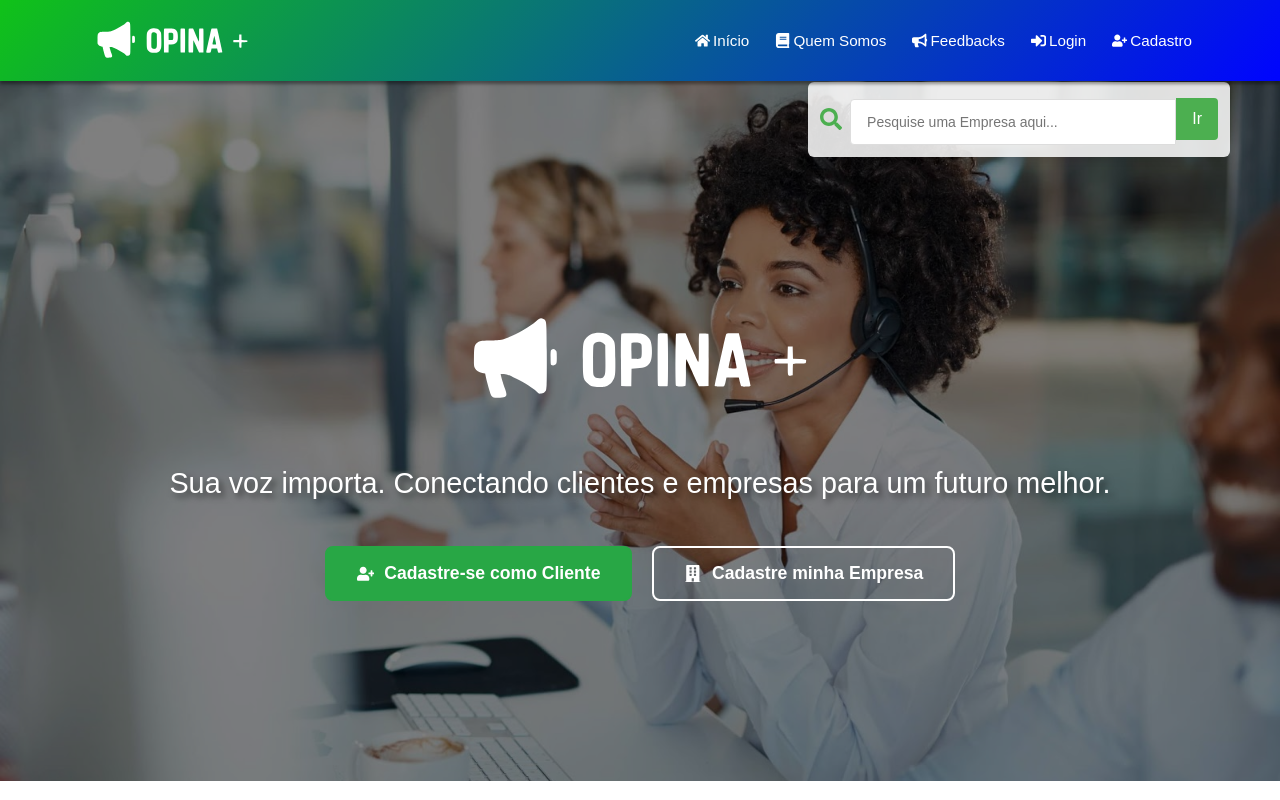
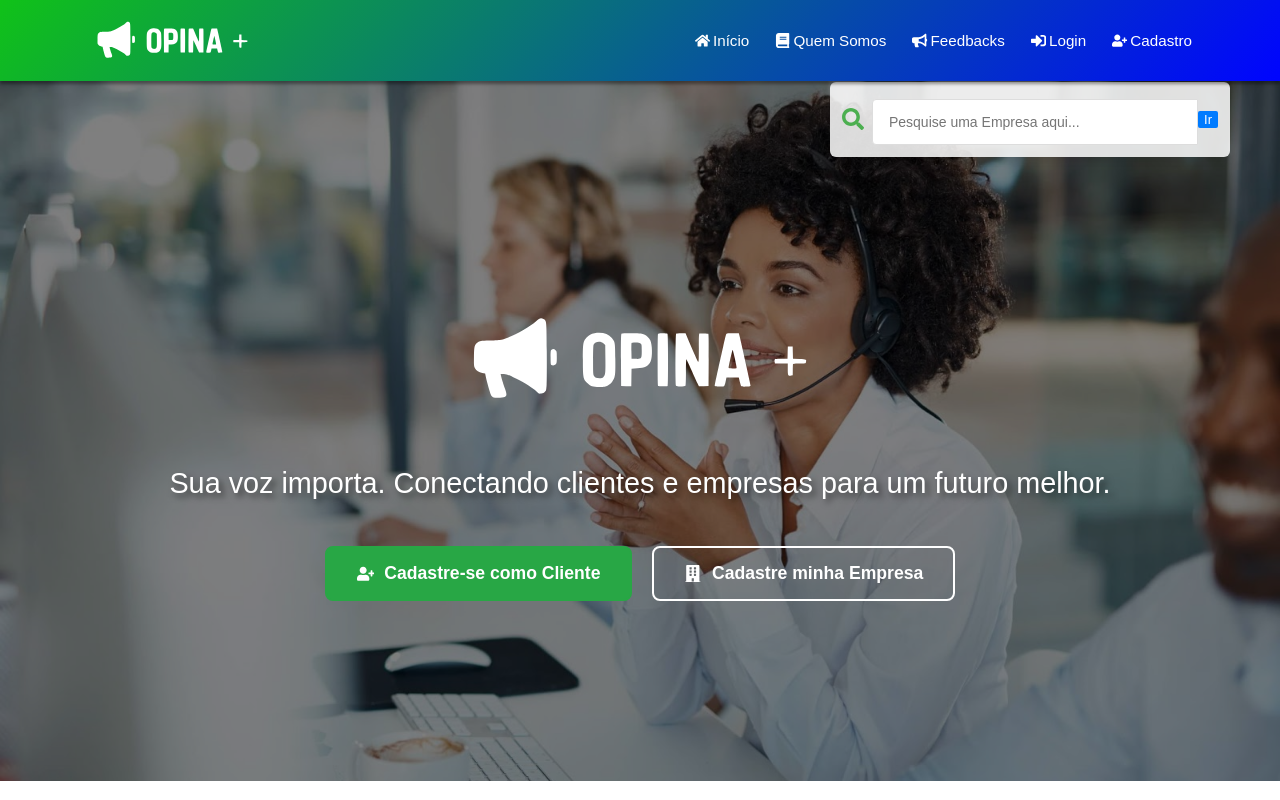
Before and after one commit to Eudantas2024/frontendopinamais, a React (Vite) app: page / in a window 1280 px wide. Shown: the top 800 px of the page. Built offline with nearby package versions, Linux system fonts and the light colour scheme.

Commit message:
frontend opina mais

```diff
--- a/src/pages/Home.css
+++ b/src/pages/Home.css
@@ -228,15 +228,15 @@
 }
 
 .botao-ir {
-  height: 42px; /* Mesma altura do input */
-  padding: 0  16px; /* Espaçamento lateral apenas */
-  background-color: #4CAF50;
+
+  padding: 10x; /* Espaçamento lateral apenas */
+  background-color: #007bff;
   color: white;
   border: none;
-  border-radius: 0 4px 4px 0;
+  border-radius:2px ;
   cursor: pointer;
   transition: background-color 0.3s;
-  font-size: 16px;
+  font-size: 13px;
 }
 
 .botao-ir:hover {
```
